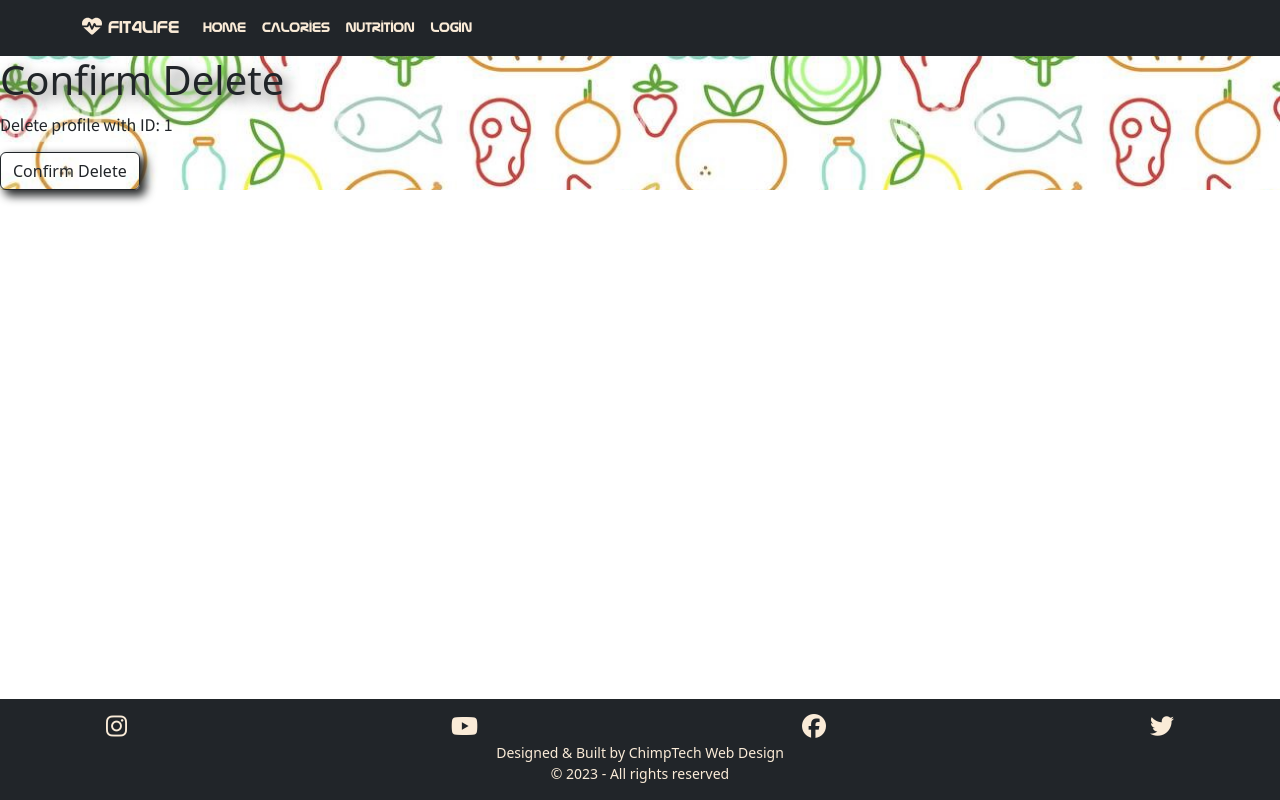
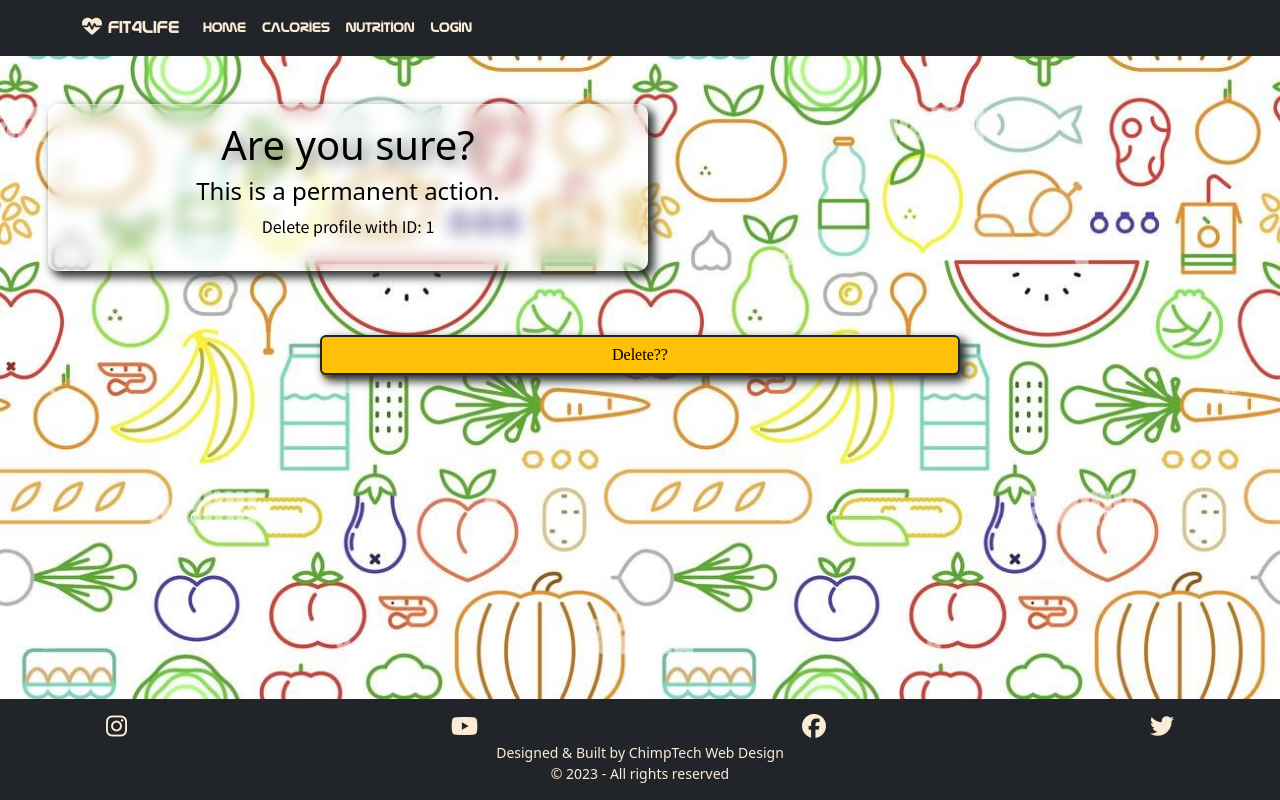
Before and after one commit to KSheridan86/Fit4Life, a React (Create React App) app in the folder fitness-frontend/: page /confirm-delete/1 in a window 1280 px wide. Built offline with nearby package versions, Linux system fonts and the light colour scheme; a web font is replaced by a local one.

Commit message:
universal styles applied to logout & delete pages

```diff
--- a/fitness-frontend/src/App.css
+++ b/fitness-frontend/src/App.css
@@ -165,8 +165,8 @@ p {
   color: black;
 }
 
-.calories, .login {
-  min-height: 100vh;
+.calories, .login, .logout, .delete {
+  min-height: 80vh;
 }
 
 .big-arrow {
--- a/fitness-frontend/src/views/ConfirmDelete.js
+++ b/fitness-frontend/src/views/ConfirmDelete.js
@@ -25,13 +25,20 @@ const ConfirmDelete = () => {
       };
 
     return (
-        <div>
-        <h1>Confirm Delete</h1>
-        <p>Delete profile with ID: {id}</p>
-        <button onClick={handleDeleteProfile} className="btn border-dark">
-          Confirm Delete
-        </button>
-      </div>
+        <div className='delete'>
+          <div className="glass-box m-5 p-3 text-center">
+            <h1>Are you sure?</h1>
+            <h4>This is a permanent action.</h4>
+            <p>Delete profile with ID: {id}</p>
+          </div>
+          <div className="col-12 text-center hand-writing">
+            <button
+              onClick={handleDeleteProfile}
+              className="btn btn-warning border-dark border-2 mt-3 col-6 ">
+                Delete??
+            </button>
+          </div>
+        </div>
     );
 };
 
--- a/fitness-frontend/src/views/Logout.js
+++ b/fitness-frontend/src/views/Logout.js
@@ -22,12 +22,12 @@ const Logout = ({ onLogout }) => {
     };
 
     return (
-        <div>
-            <h1 className="fw-bold p-4 m-4 text-center">Are you sure you want to Logout?</h1>
+        <div className="logout">
+            <h1 className="glass-box fw-bold p-4 m-5 text-center">Are you sure you want to Logout?</h1>
             <div className="col-12 text-center hand-writing">
                 <button
                     onClick={handleLogout}
-                    className="btn btn-primary border-dark border-2 col-6">
+                    className="btn btn-warning border-dark border-2 col-6">
                         Logout
                 </button>
             </div>
```
